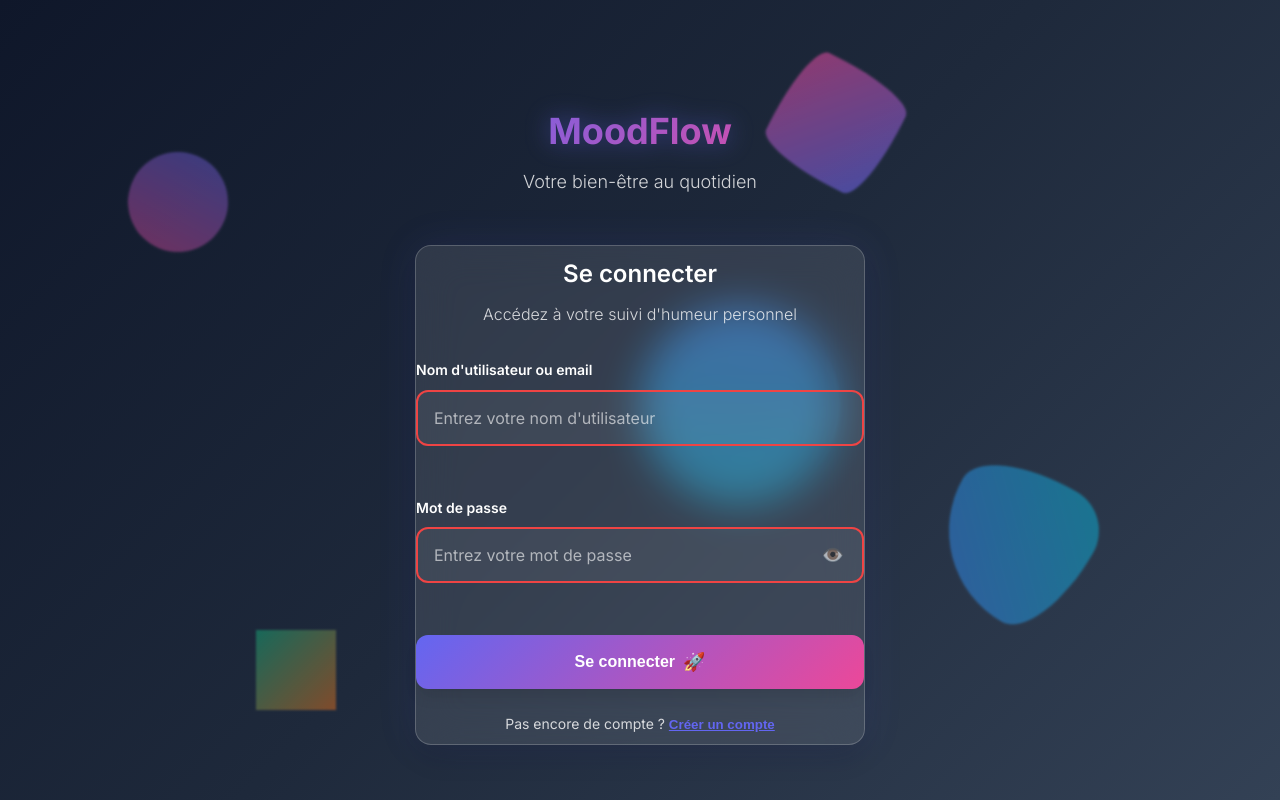
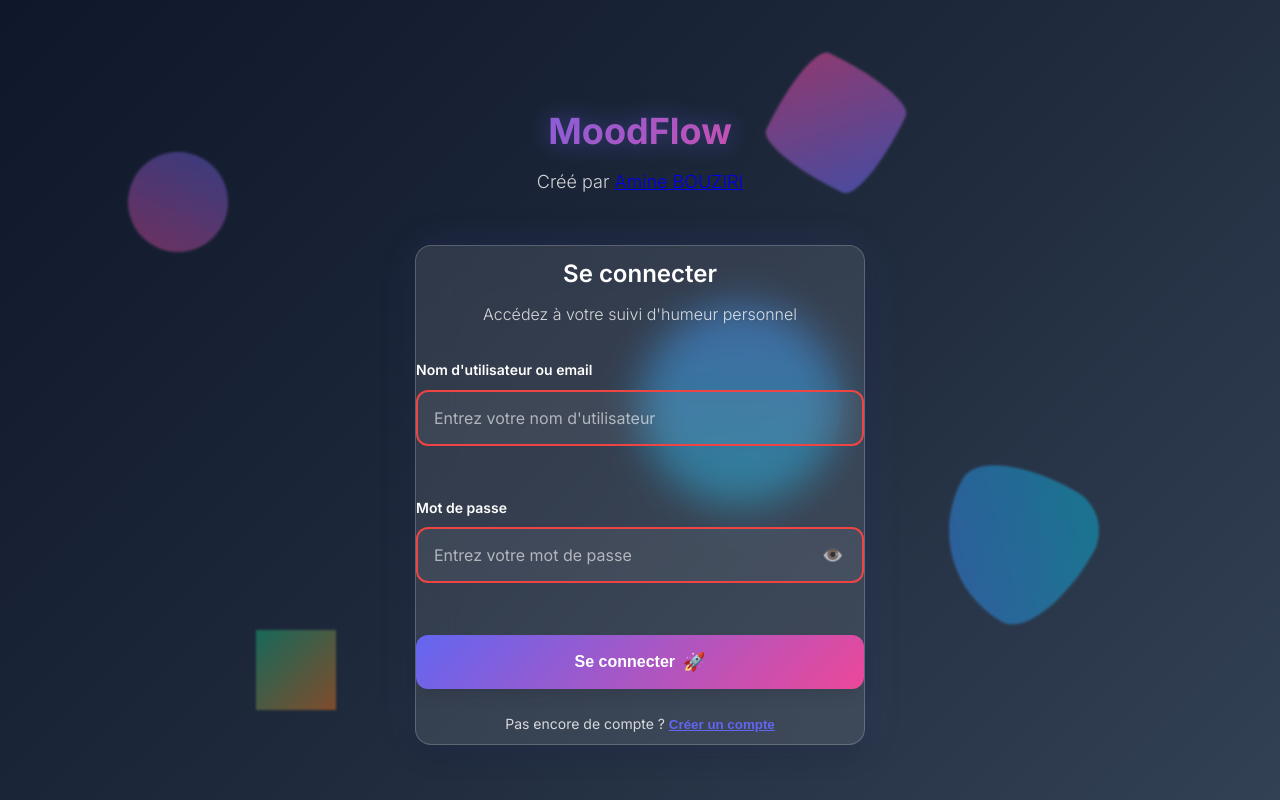
Before and after one commit to ABouziriDWWM/mood_tracker, a website: page index.html in a window 1280 px wide. Drawn offline with Linux system fonts and the light colour scheme.

Commit message:
Modify logo description in index.html
Updated logo description to include creator's name and link.

```diff
--- a/index.html
+++ b/index.html
@@ -28,7 +28,7 @@
             <!-- Logo principal -->
             <div class="login-logo">
                 <h1 class="logo-title">MoodFlow</h1>
-                <p class="logo-description">Votre bien-être au quotidien</p>
+                <p class="logo-description">Créé par <a href="https://portfolio-bouziri.netlify.app/" target="_blank">Amine BOUZIRI</a></p>
             </div>
 
             <!-- Formulaire de connexion -->
```
